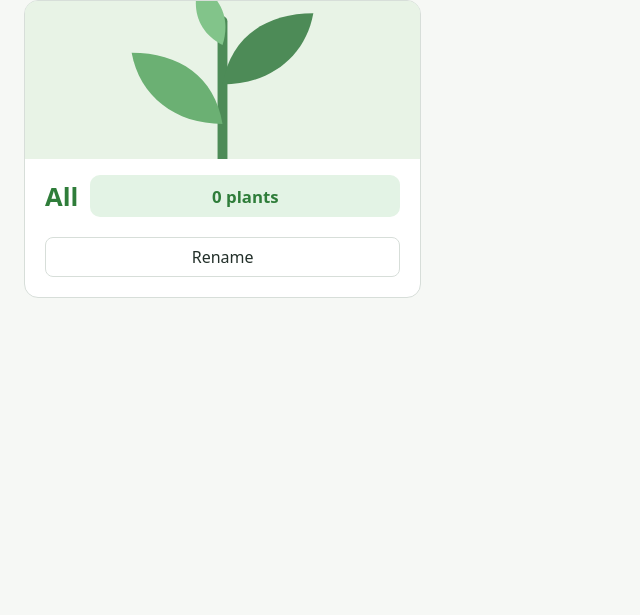
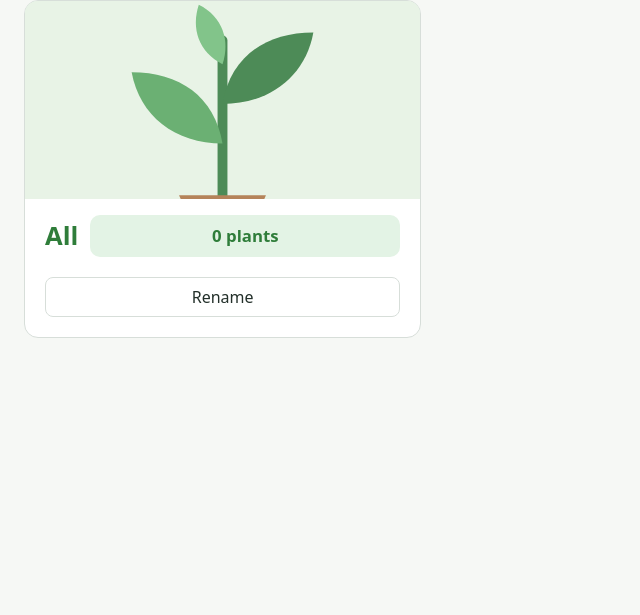
Before and after one commit to esst-prog2/plant_care, a FastAPI app: page / in a window 1280 px wide. Shown: the part 75-690 px from the top of the page, without its empty margins (0-640 px from the left). Run offline with FastAPI, Linux system fonts and the light colour scheme; data that the repository does not hold is empty.

Commit message:
Let the groups grid grow past 6 cards instead of overlapping
The landing page reused the plant grid's .grid class, which is capped at
a fixed 2 rows tall for pagination purposes; a 7th group card had nowhere
to go and overlapped the rows above it. Groups aren't paginated, so give
them their own .groups-grid class with no row cap or fixed height - extra
groups just add another full-size row below. Cover images now use a
fixed 2:1 aspect ratio (4:3 on narrow screens) instead of stretching to
fill a flexible row height, which also makes the preset icons' visible
crop area predictable regardless of window size or group count.

Co-Authored-By: Claude Sonnet 5 <noreply@anthropic.com>

```diff
--- a/app/static/style.css
+++ b/app/static/style.css
@@ -48,6 +48,14 @@ button.danger { color: var(--red); border-color: var(--red); }
   .card img { flex: none; aspect-ratio: 4 / 3; }
 }
 @media (max-width: 560px) { .grid { grid-template-columns: 1fr; } }
+/* The groups grid is not paginated, so it grows downward instead of fitting a fixed 2 rows. */
+.groups-grid { display: grid; grid-template-columns: repeat(3, 1fr); gap: 1.25rem; }
+.groups-grid .card img { flex: none; aspect-ratio: 2 / 1; }
+@media (max-width: 900px) {
+  .groups-grid { grid-template-columns: repeat(2, 1fr); }
+  .groups-grid .card img { aspect-ratio: 4 / 3; }
+}
+@media (max-width: 560px) { .groups-grid { grid-template-columns: 1fr; } }
 .card { display: flex; flex-direction: column; background: #fff; border: 1px solid var(--line); border-radius: 14px; overflow: hidden; cursor: pointer; min-height: 0; }
 .card.loading, .card.failed { cursor: default; }
 .card img { flex: 1; min-height: 0; width: 100%; object-fit: cover; display: block; background: var(--green-bg); }
--- a/app/templates/_groups_grid.html
+++ b/app/templates/_groups_grid.html
@@ -1,5 +1,5 @@
 {% macro plant_word(count) %}plant{{ '' if count == 1 else 's' }}{% endmacro %}
-<div class="grid">
+<div class="groups-grid">
   <article class="card group-card">
     <a class="group-cover-link" href="/groups/all">
       <img src="{{ all_cover }}" alt="">
```
Also changed, not shown: PLANNING_LOG.md (+1 -0 lines).
